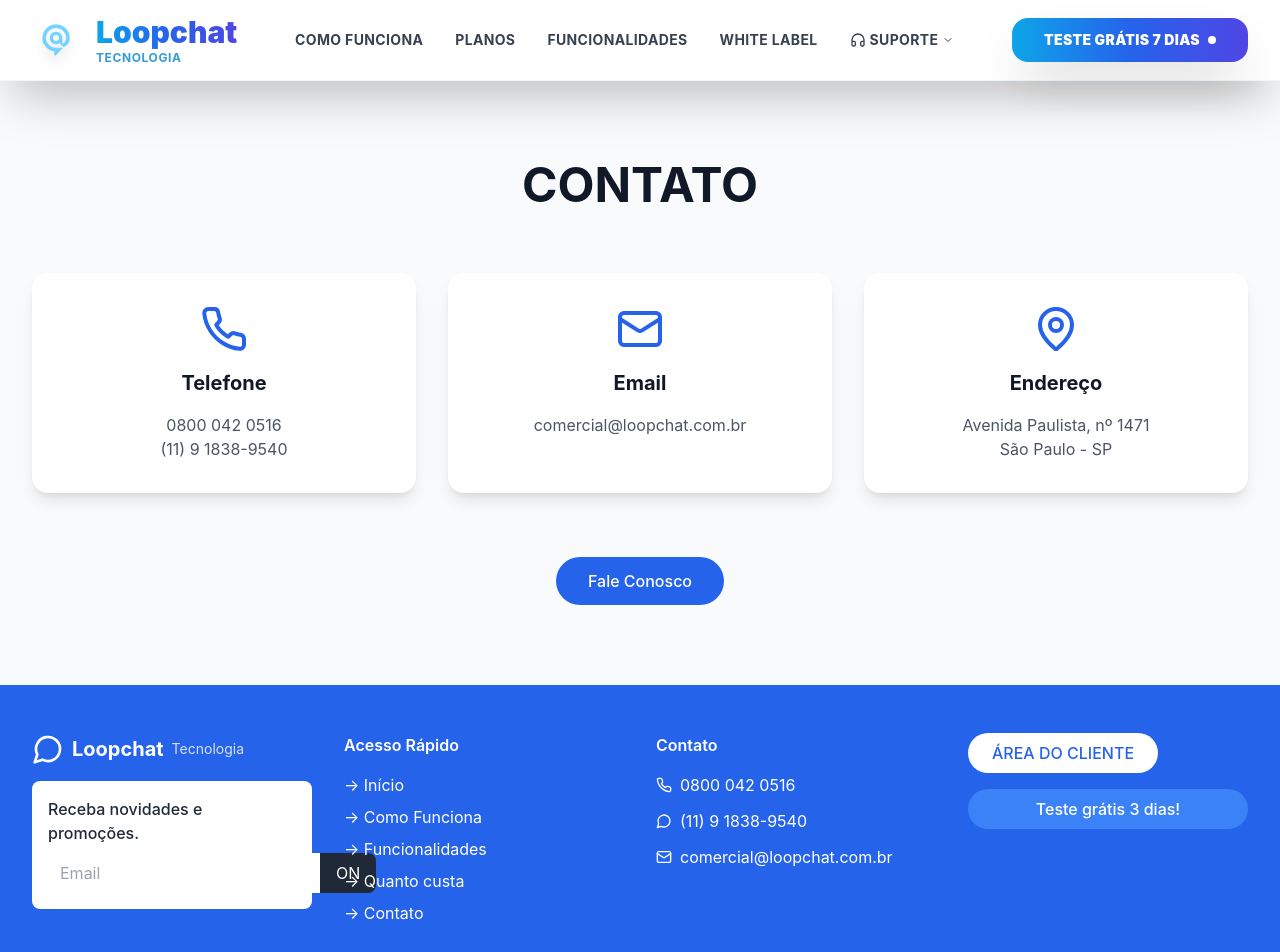
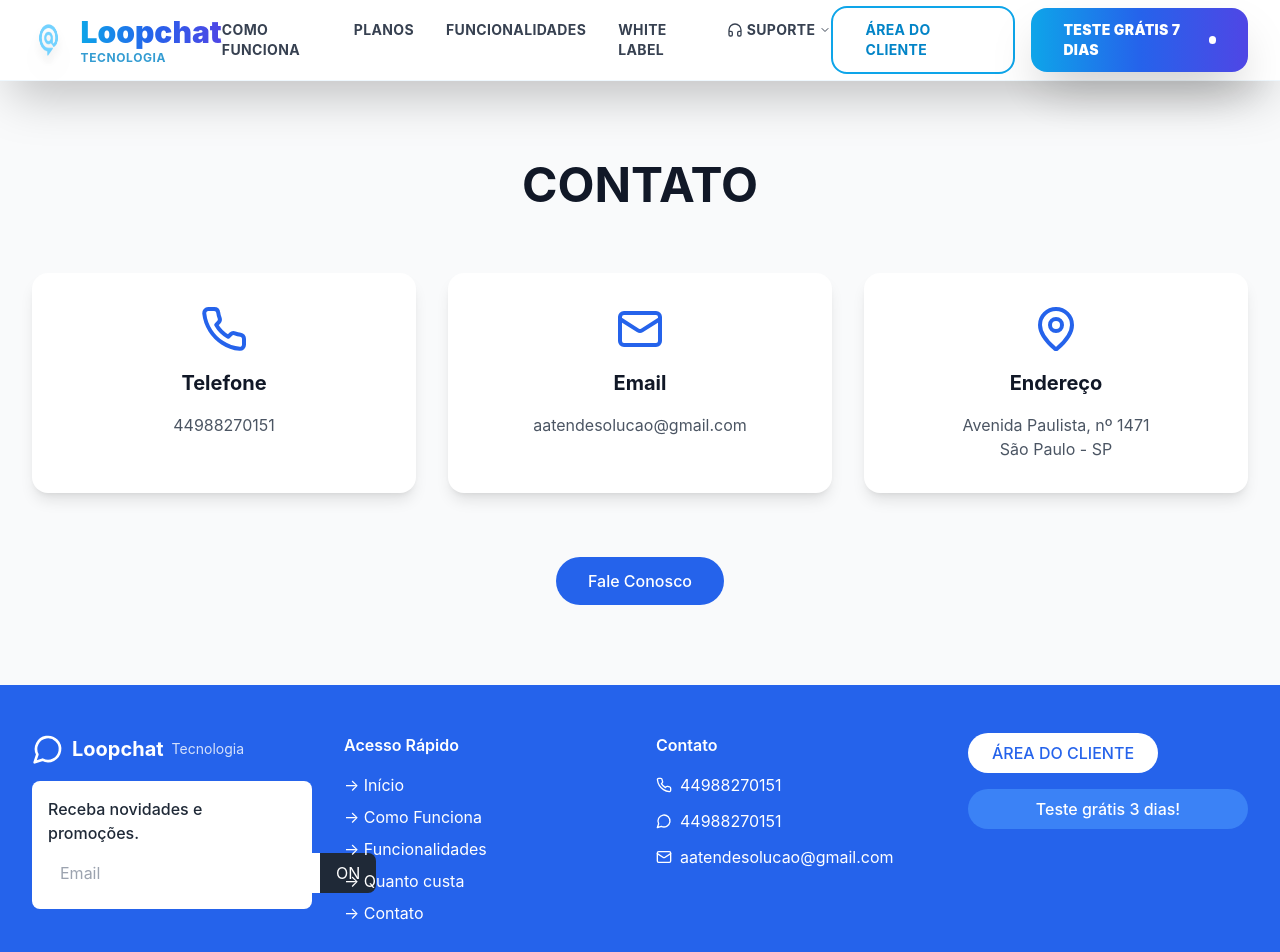
Before and after one commit to attgitmain/teste, a React (Vite) app in the folder landing/: page /contato in a window 1280 px wide. Shown: the top 952 px of the page. Built offline with nearby package versions, Linux system fonts and the light colour scheme.

Commit message:
Atualiza landing page com links de acesso e contatos

```diff
--- a/landing/index.html
+++ b/landing/index.html
@@ -3,7 +3,7 @@
   <head>
     <meta charset="UTF-8" />
     <meta name="viewport" content="width=device-width, initial-scale=1.0" />
-    <title>Loopchat Landing</title>
+    <title>Loopchat</title>
     <meta name="description" content="Landing page" />
     <meta name="author" content="Loopchat" />
 
--- a/landing/src/components/FeaturesSection.tsx
+++ b/landing/src/components/FeaturesSection.tsx
@@ -202,12 +202,17 @@
               </p>
 
               <div className="flex flex-col sm:flex-row gap-6 justify-center">
-                <button className="group relative bg-white text-sky-600 px-12 py-6 rounded-2xl text-xl font-bold hover:bg-gray-50 transition-all transform hover:scale-105 shadow-2xl pulse-button">
+                <a
+                  href="https://app.atendesolucao.com/signup"
+                  target="_blank"
+                  rel="noopener noreferrer"
+                  className="group relative bg-white text-sky-600 px-12 py-6 rounded-2xl text-xl font-bold hover:bg-gray-50 transition-all transform hover:scale-105 shadow-2xl pulse-button"
+                >
                   <span className="relative z-10 flex items-center justify-center space-x-3">
                     <Sparkles className="h-6 w-6" />
                     <span>Começar Teste Grátis</span>
                   </span>
-                </button>
+                </a>
 
                 <button className="group border-3 border-white text-white px-12 py-6 rounded-2xl text-xl font-bold hover:bg-white hover:text-sky-600 transition-all duration-300 flex items-center justify-center space-x-3 hover:scale-105 transform">
                   <Globe className="h-6 w-6" />
--- a/landing/src/components/Footer.tsx
+++ b/landing/src/components/Footer.tsx
@@ -44,26 +44,36 @@
             <div className="space-y-3">
               <div className="flex items-center space-x-2">
                 <Phone className="h-4 w-4" />
-                <span>0800 042 0516</span>
+                <span>44988270151</span>
               </div>
               <div className="flex items-center space-x-2">
                 <MessageCircle className="h-4 w-4" />
-                <span>(11) 9 1838-9540</span>
+                <span>44988270151</span>
               </div>
               <div className="flex items-center space-x-2">
                 <Mail className="h-4 w-4" />
-                <span>comercial@loopchat.com.br</span>
+                <span>aatendesolucao@gmail.com</span>
               </div>
             </div>
           </div>
 
           <div>
-            <button className="bg-white text-blue-600 px-6 py-2 rounded-full font-medium hover:bg-gray-100 transition-colors mb-4">
+            <a
+              href="https://app.atendesolucao.com/"
+              target="_blank"
+              rel="noopener noreferrer"
+              className="bg-white text-blue-600 px-6 py-2 rounded-full font-medium hover:bg-gray-100 transition-colors mb-4 inline-block text-center"
+            >
               ÁREA DO CLIENTE
-            </button>
-            <button className="bg-blue-500 text-white px-6 py-2 rounded-full font-medium hover:bg-blue-400 transition-colors block w-full">
+            </a>
+            <a
+              href="https://app.atendesolucao.com/signup"
+              target="_blank"
+              rel="noopener noreferrer"
+              className="bg-blue-500 text-white px-6 py-2 rounded-full font-medium hover:bg-blue-400 transition-colors block w-full text-center"
+            >
               Teste grátis 3 dias!
-            </button>
+            </a>
           </div>
         </div>
 
--- a/landing/src/components/Header.tsx
+++ b/landing/src/components/Header.tsx
@@ -105,12 +105,12 @@
                     </div>
                     <div>
                       <div className="font-bold text-gray-800 text-base">Contato</div>
-                      <div className="text-sm text-gray-500">comercial@loopchat.com.br</div>
+                      <div className="text-sm text-gray-500">aatendesolucao@gmail.com</div>
                     </div>
                   </Link>
 
                   <a
-                    href="tel:08000420516"
+                    href="tel:44988270151"
                     className="flex items-center space-x-4 px-6 py-4 hover:bg-gradient-to-r hover:from-sky-50 hover:to-blue-50 rounded-2xl transition-all duration-300 group/item"
                   >
                     <div className="w-12 h-12 bg-gradient-to-r from-green-500 to-emerald-500 rounded-xl flex items-center justify-center group-hover/item:scale-110 transition-transform">
@@ -118,12 +118,12 @@
                     </div>
                     <div>
                       <div className="font-bold text-gray-800 text-base">Telefone</div>
-                      <div className="text-sm text-gray-500">0800 042 0516</div>
+                      <div className="text-sm text-gray-500">44988270151</div>
                     </div>
                   </a>
 
                   <a
-                    href="https://wa.me/5511918389540"
+                    href="https://wa.me/5544988270151"
                     target="_blank"
                     rel="noopener noreferrer"
                     className="flex items-center space-x-4 px-6 py-4 hover:bg-gradient-to-r hover:from-sky-50 hover:to-blue-50 rounded-2xl transition-all duration-300 group/item"
@@ -133,7 +133,7 @@
                     </div>
                     <div>
                       <div className="font-bold text-gray-800 text-base">WhatsApp</div>
-                      <div className="text-sm text-gray-500">(11) 9 1838-9540</div>
+                      <div className="text-sm text-gray-500">44988270151</div>
                     </div>
                   </a>
                 </div>
@@ -142,13 +142,26 @@
           </nav>
 
           <div className="hidden lg:flex items-center space-x-4">
-            <button className="relative bg-gradient-to-r from-sky-500 via-blue-600 to-indigo-600 text-white px-8 py-3 rounded-2xl font-black text-sm tracking-wide hover:from-sky-600 hover:via-blue-700 hover:to-indigo-700 transition-all duration-300 shadow-2xl hover:shadow-sky-500/30 transform hover:scale-105 overflow-hidden group">
+            <a
+              href="https://app.atendesolucao.com/"
+              target="_blank"
+              rel="noopener noreferrer"
+              className="border-2 border-sky-500 text-sky-600 px-8 py-3 rounded-2xl font-bold text-sm tracking-wide hover:bg-sky-50 transition-all duration-300"
+            >
+              ÁREA DO CLIENTE
+            </a>
+            <a
+              href="https://app.atendesolucao.com/signup"
+              target="_blank"
+              rel="noopener noreferrer"
+              className="relative bg-gradient-to-r from-sky-500 via-blue-600 to-indigo-600 text-white px-8 py-3 rounded-2xl font-black text-sm tracking-wide hover:from-sky-600 hover:via-blue-700 hover:to-indigo-700 transition-all duration-300 shadow-2xl hover:shadow-sky-500/30 transform hover:scale-105 overflow-hidden group"
+            >
               <div className="absolute inset-0 bg-gradient-to-r from-white/20 to-transparent opacity-0 group-hover:opacity-100 transition-opacity duration-300"></div>
               <span className="relative z-10 flex items-center space-x-2">
                 <span>TESTE GRÁTIS 7 DIAS</span>
                 <div className="w-2 h-2 bg-white rounded-full animate-pulse"></div>
               </span>
-            </button>
+            </a>
           </div>
 
           <button
@@ -198,10 +211,24 @@
               >
                 SUPORTE
               </Link>
+              <a
+                href="https://app.atendesolucao.com/"
+                target="_blank"
+                rel="noopener noreferrer"
+                className="text-gray-700 hover:text-sky-600 font-bold py-4 px-6 rounded-2xl hover:bg-sky-50 transition-all text-center"
+                onClick={() => setIsMenuOpen(false)}
+              >
+                ÁREA DO CLIENTE
+              </a>
               <div className="px-4 pt-4">
-                <button className="w-full bg-gradient-to-r from-sky-500 to-blue-600 text-white px-8 py-4 rounded-2xl font-black hover:from-sky-600 hover:to-blue-700 transition-all duration-300 shadow-2xl">
+                <a
+                  href="https://app.atendesolucao.com/signup"
+                  target="_blank"
+                  rel="noopener noreferrer"
+                  className="w-full bg-gradient-to-r from-sky-500 to-blue-600 text-white px-8 py-4 rounded-2xl font-black hover:from-sky-600 hover:to-blue-700 transition-all duration-300 shadow-2xl block text-center"
+                >
                   TESTE GRÁTIS 7 DIAS
-                </button>
+                </a>
               </div>
             </nav>
           </div>
--- a/landing/src/components/HeroSection.tsx
+++ b/landing/src/components/HeroSection.tsx
@@ -64,10 +64,15 @@
                 </span>
               </button>
 
-              <button className="group border-3 border-sky-500 text-sky-600 px-10 py-5 rounded-2xl text-xl font-bold hover:bg-sky-500 hover:text-white transition-all duration-300 flex items-center justify-center space-x-3 hover:scale-105 transform">
+              <a
+                href="https://app.atendesolucao.com/signup"
+                target="_blank"
+                rel="noopener noreferrer"
+                className="group border-3 border-sky-500 text-sky-600 px-10 py-5 rounded-2xl text-xl font-bold hover:bg-sky-500 hover:text-white transition-all duration-300 flex items-center justify-center space-x-3 hover:scale-105 transform"
+              >
                 <MessageCircle className="h-6 w-6" />
                 <span>Teste Grátis 7 Dias</span>
-              </button>
+              </a>
             </div>
 
             {/* Trust Indicators */}
--- a/landing/src/pages/Contato.tsx
+++ b/landing/src/pages/Contato.tsx
@@ -18,14 +18,13 @@
             <div className="bg-white rounded-2xl p-8 shadow-lg text-center">
               <Phone className="h-12 w-12 text-blue-600 mx-auto mb-4" />
               <h3 className="text-xl font-bold text-gray-900 mb-4">Telefone</h3>
-              <p className="text-gray-600">0800 042 0516</p>
-              <p className="text-gray-600">(11) 9 1838-9540</p>
+              <p className="text-gray-600">44988270151</p>
             </div>
 
             <div className="bg-white rounded-2xl p-8 shadow-lg text-center">
               <Mail className="h-12 w-12 text-blue-600 mx-auto mb-4" />
               <h3 className="text-xl font-bold text-gray-900 mb-4">Email</h3>
-              <p className="text-gray-600">comercial@loopchat.com.br</p>
+              <p className="text-gray-600">aatendesolucao@gmail.com</p>
             </div>
 
             <div className="bg-white rounded-2xl p-8 shadow-lg text-center">
--- a/landing/src/pages/Funcionalidades.tsx
+++ b/landing/src/pages/Funcionalidades.tsx
@@ -456,12 +456,17 @@
                   e veja a transformação no seu negócio
                 </p>
 
-                <button className="group relative bg-white text-purple-600 px-12 py-6 rounded-2xl text-xl font-bold hover:bg-gray-50 transition-all transform hover:scale-105 shadow-2xl">
+                <a
+                  href="https://app.atendesolucao.com/signup"
+                  target="_blank"
+                  rel="noopener noreferrer"
+                  className="group relative bg-white text-purple-600 px-12 py-6 rounded-2xl text-xl font-bold hover:bg-gray-50 transition-all transform hover:scale-105 shadow-2xl"
+                >
                   <span className="relative z-10 flex items-center justify-center space-x-3">
                     <Sparkles className="h-6 w-6" />
                     <span>Começar Teste Grátis</span>
                   </span>
-                </button>
+                </a>
 
                 <div className="mt-8 text-sm text-purple-200">
                   ✅ Sem cartão de crédito • ✅ Configuração em 5 minutos • ✅ Suporte 24/7
--- a/landing/src/pages/Planos.tsx
+++ b/landing/src/pages/Planos.tsx
@@ -186,9 +186,14 @@
                     ))}
                   </ul>
 
-                  <button className={`w-full bg-gradient-to-r ${plano.gradient} text-white py-4 rounded-2xl font-black text-lg hover:shadow-2xl transition-all duration-300 transform hover:scale-105`}>
+                  <a
+                    href="https://app.atendesolucao.com/signup"
+                    target="_blank"
+                    rel="noopener noreferrer"
+                    className={`w-full bg-gradient-to-r ${plano.gradient} text-white py-4 rounded-2xl font-black text-lg hover:shadow-2xl transition-all duration-300 transform hover:scale-105 block text-center`}
+                  >
                     Teste Grátis por 7 dias!
-                  </button>
+                  </a>
                 </div>
               );
             })}
```
